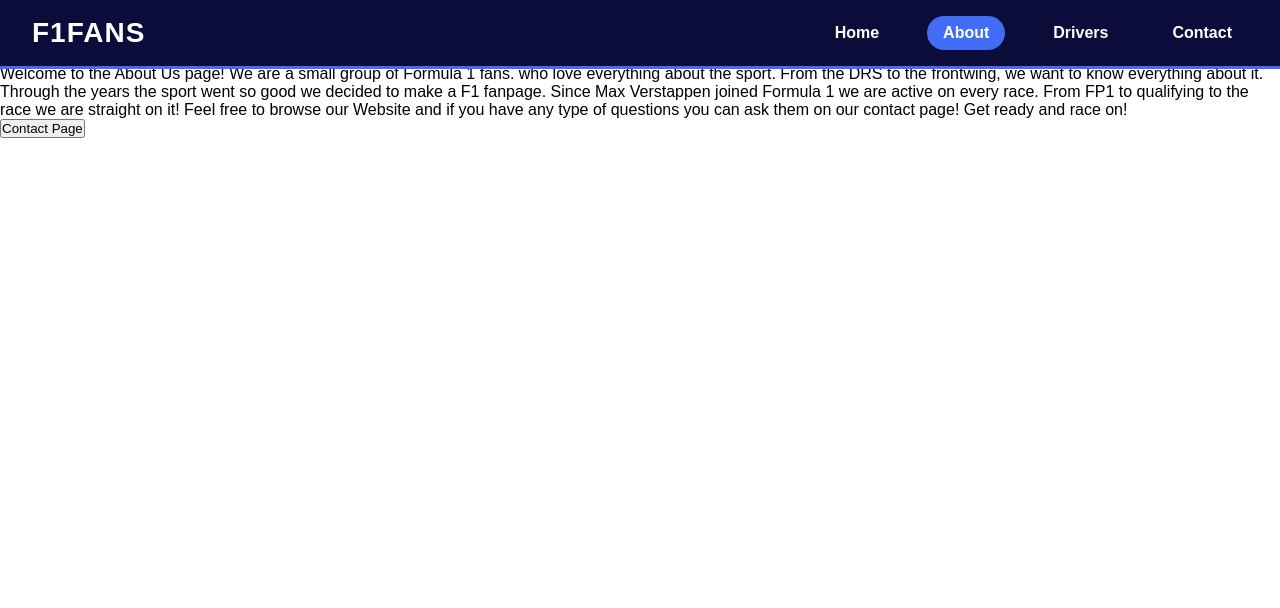
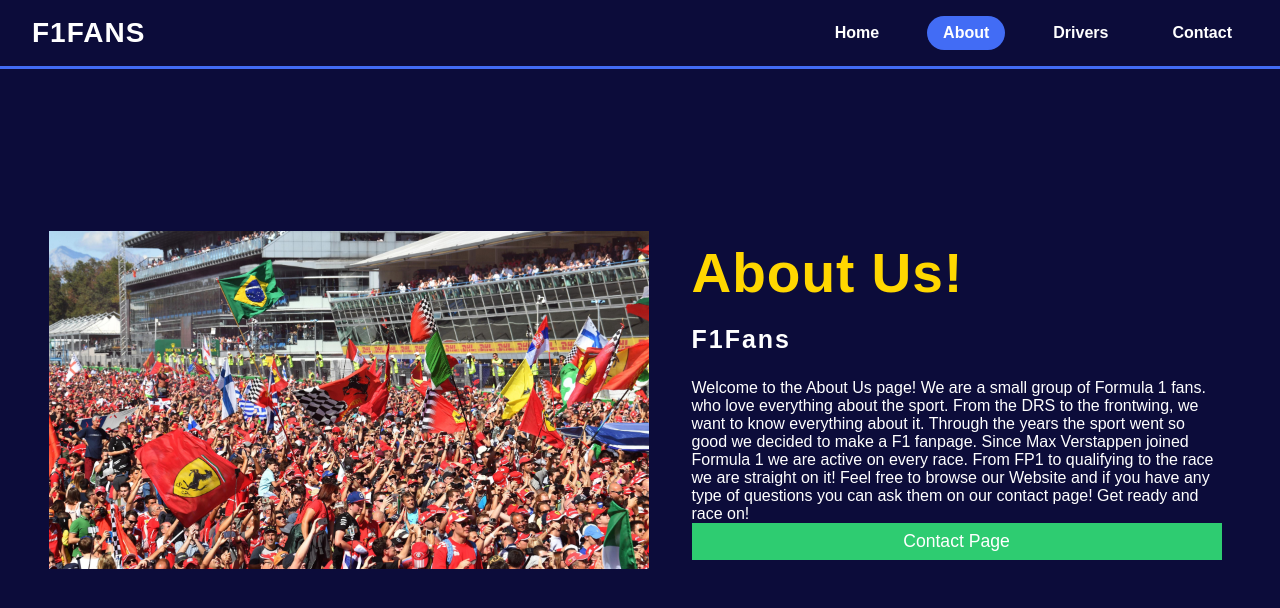
Before and after one commit to ryansmids/F1fans, a plain HTML site: page about.html in a window 1280 px wide. Drawn offline with Linux system fonts and the light colour scheme.

Commit message:
final touches

```diff
--- a/about.css
+++ b/about.css
@@ -1 +1,23 @@
 @import url(nav.css);
+@import url(drivertemplate.css);
+
+body {
+    background-color: #0c0c3a
+}
+.text button {
+    width: 100%;
+	padding: 0.5rem 1rem;
+	background-color: #2ecc71;
+	color: #fff;
+	font-size: 1.1rem;
+	border: none;
+	outline: none;
+	cursor: pointer;
+	transition: .3s;
+
+}
+
+
+.text button:hover {
+    background-color: #27ae60;
+}
```
Also changed, not shown: drivers.html (line endings or trailing spaces), images/fans.jpg (added).
